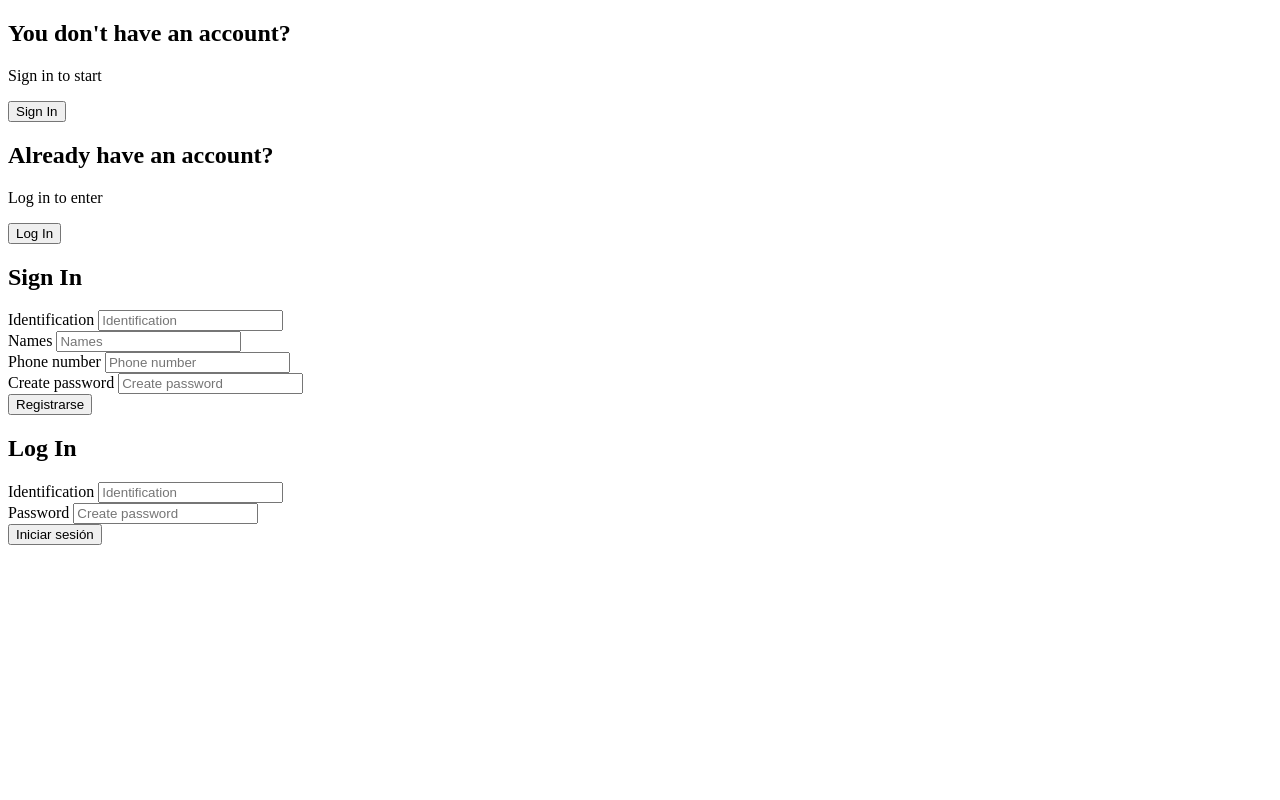
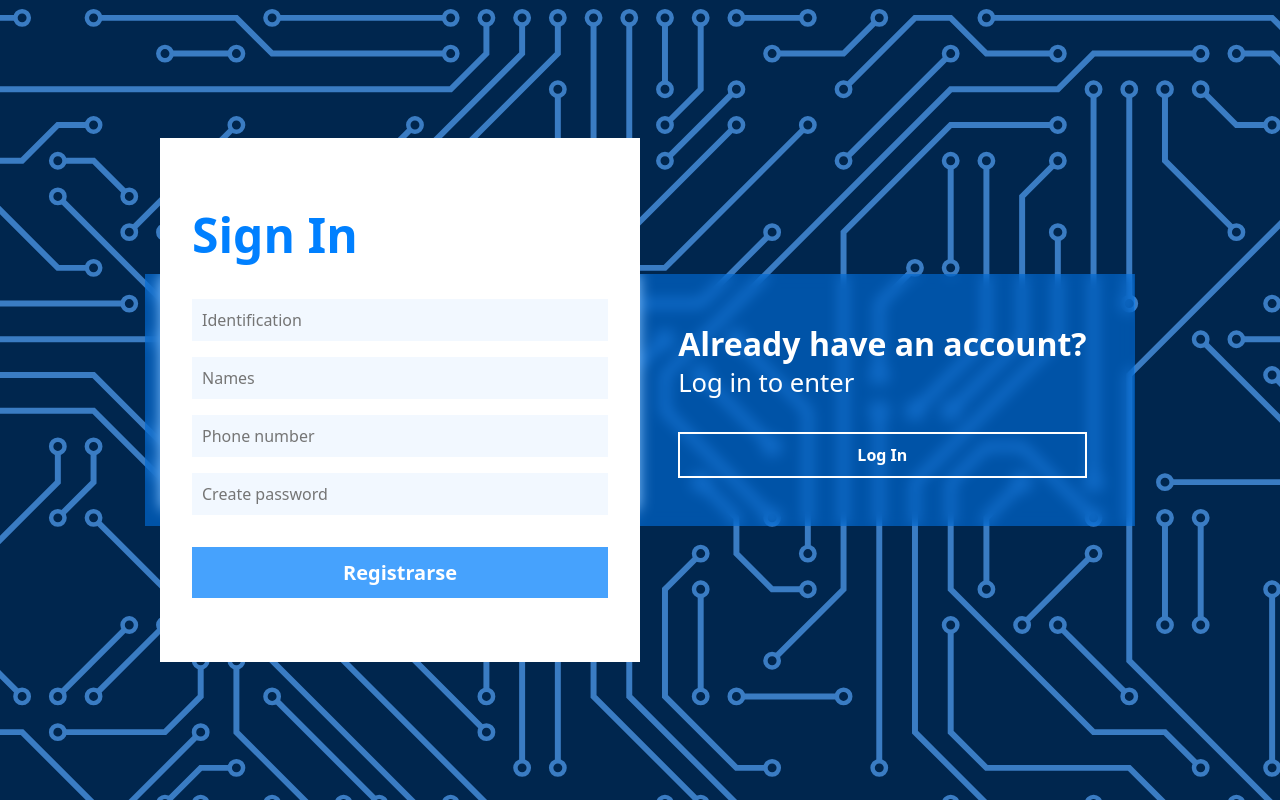
Before and after one commit to 4ngelLugo/animatedForm, a plain HTML site: page index.html in a window 1280 px wide. Drawn offline with Linux system fonts and the light colour scheme.

Commit message:
Edited Html tags and added Css stylesheet
Added Css stylesheet with the styles for the page.
Edited some html tags and classes.
Deleted all the labels for the inputs of both forms

```diff
--- a/index.html
+++ b/index.html
@@ -4,66 +4,64 @@
     <meta charset="UTF-8" />
     <meta http-equiv="X-UA-Compatible" content="IE=edge" />
     <meta name="viewport" content="width=device-width, initial-scale=1.0" />
+
+    <link rel="stylesheet" href="./style.css" />
+
     <title>Animated LogIn</title>
   </head>
   <body>
     <main class="container">
       <div class="bgBox">
-
-        <div class="bgBox-singin">
-          <h2>You don't have an account?</h2>
-          <p>Sign in to start</p>
+        <div class="bgBox-content">
+          <div class="box-content-text">
+            <p class="bgBox-title">You don't have an account?</p>
+            <p class="bgBox-paragraph">Sign in to start</p>
+          </div>
           <button id="changeToSignin" class="bgBox-btn">Sign In</button>
         </div>
 
-        <div class="bgBox-login">
-          <h2>Already have an account?</h2>
-          <p>Log in to enter</p>
+        <div class="bgBox-content">
+          <div class="box-content-text">
+            <p class="bgBox-title">Already have an account?</p>
+            <p class="bgBox-paragraph">Log in to enter</p>
+          </div>
           <button id="changeToLogin" class="bgBox-btn">Log In</button>
         </div>
-
       </div>
 
       <div class="animatedContainer">
         <form
           action="./assets/php/registro_usuarios.php"
           method="POST"
-          class="animatedContainer-form">
+          class="animatedContainer-form SignIn">
+          <p class="animatedContainer-form-title">Sign In</p>
 
-          <h2>Sign In</h2>
-
-          <div class="animatedContainer-input">
-            <label for="idSignin">Identification</label>
+          <div class="animatedContainer-inputs">
             <input
               type="text"
               id="idSignin"
+              class="animatedContainer-input"
               placeholder="Identification"
               name="idSignin" />
-          </div>
 
-          <div class="animatedContainer-input">
-            <label for="nameSignin">Names</label>
             <input
               type="text"
               id="nameSignin"
+              class="animatedContainer-input"
               placeholder="Names"
               name="nnameSignin" />
-          </div>
 
-          <div class="animatedContainer-input">
-            <label for="phoneSignin">Phone number</label>
             <input
               type="tel"
               id="phoneSignin"
+              class="animatedContainer-input"
               placeholder="Phone number"
               name="phoneSignin" />
-          </div>
 
-          <div class="animatedContainer-input">
-            <label for="passwordSignin">Create password</label>
             <input
               type="password"
               id="passwordSignin"
+              class="animatedContainer-input"
               placeholder="Create password"
               name="passwordSignin" />
           </div>
@@ -76,23 +74,21 @@
         <form
           action="./assets/php/inicio_secion_usuarios.php"
           method="POST"
-          class="animatedContainer-form">
-          <h2>Log In</h2>
+          class="animatedContainer-form LogIn">
+          <p class="animatedContainer-form-title">Log In</p>
 
-          <div class="animatedContainer-input">
-            <label for="idLogin">Identification</label>
+          <div class="animatedContainer-inputs">
             <input
               type="text"
               id="idLogin"
+              class="animatedContainer-input"
               placeholder="Identification"
               name="idLogin" />
-          </div>
 
-          <div class="animatedContainer-input">
-            <label for="passwordLogin">Password</label>
             <input
               type="passwordLogin"
               id="passwordLogin"
+              class="animatedContainer-input"
               placeholder="Create password"
               name="passwordLogin" />
           </div>
@@ -103,7 +99,5 @@
         </form>
       </div>
     </main>
-
-    <script src="./assets/js/script.js"></script>
   </body>
 </html>
--- /dev/null
+++ b/style.css
@@ -0,0 +1,143 @@
+* {
+  margin     : 0;
+  padding    : 0;
+  box-sizing : border-box;
+  font-family: system-ui, -apple-system, BlinkMacSystemFont, 'Segoe UI', Roboto, Oxygen, Ubuntu, Cantarell, 'Open Sans', 'Helvetica Neue', sans-serif;
+}
+
+.container {
+  width  : 100dvw;
+  height : 100dvh;
+  padding: 1.25em;
+
+  background     : url(./assets/svg/Circuit\ Board.svg) center no-repeat fixed;
+  background-size: cover;
+
+  display      : grid;
+  place-content: center;
+
+  position: relative;
+}
+
+.bgBox {
+  width  : 100%;
+  padding: 3em;
+
+  backdrop-filter : blur(7px);
+  background-color: #0080ff80;
+  color           : #fff;
+
+  display        : flex;
+  justify-content: space-around;
+  gap            : 3em;
+}
+
+.bgBox-content {
+  display  : flex;
+  flex-flow: column;
+  gap      : 2em;
+}
+
+.bgBox-title {
+  font-size  : 2em;
+  font-weight: 700;
+}
+
+.bgBox-paragraph {
+  font-size: 1.6em;
+}
+
+.bgBox-btn {
+  padding    : 0.63em 2.5em;
+  font-size  : 1rem;
+  font-weight: 600;
+
+  background: transparent;
+  color     : #fff;
+  border    : 2px solid #fff;
+
+  cursor    : pointer;
+  transition: background 300ms, color 300ms;
+}
+
+.bgBox-btn:hover {
+  background: #fff;
+  color     : #0080ff;
+}
+
+/*Forms*/
+
+.animatedContainer {
+  width: 30em;
+
+  position : absolute;
+  top      : 50%;
+  right    : 50%;
+  transform: translateY(-50%);
+
+  transition: all 500ms cubic-bezier(.5,0,.5,1);
+}
+
+.animatedContainer-form {
+  width  : 100%;
+  padding: 4em 2em;
+
+  background-color: #fff;
+
+  display        : flex;
+  flex-flow      : column;
+  justify-content: space-between;
+  gap            : 2em;
+
+  position: relative;
+}
+
+.animatedContainer-form-title {
+  font-size  : 3em;
+  font-weight: 700;
+
+  color: #0080ff;
+}
+
+.animatedContainer-inputs {
+  display  : flex;
+  flex-flow: column;
+  gap      : 1em;
+}
+
+.animatedContainer-input {
+  width     : 100%;
+  padding   : 10px;
+  border    : none;
+  background: #f2f8ff;
+  font-size : 16px;
+  outline   : none;
+}
+
+.animatedContainer-submitBtn {
+  width  : 100%;
+  padding: 10px 40px;
+
+  background : #46A2FD;
+  color      : #fff;
+  border     : 2px solid #46A2FD;
+  outline    : none;
+  font-size  : 1.25em;
+  font-weight: 700;
+
+  cursor    : pointer;
+  transition: background 300ms, color 300ms;
+}
+
+.animatedContainer-submitBtn:hover {
+  background: #fff;
+  color     : #46A2FD;
+}
+
+.SignIn {
+  display: flex;
+}
+
+.LogIn {
+  display: none;
+}
```
Also changed, not shown: assets/svg/Circuit Board.svg (added).
